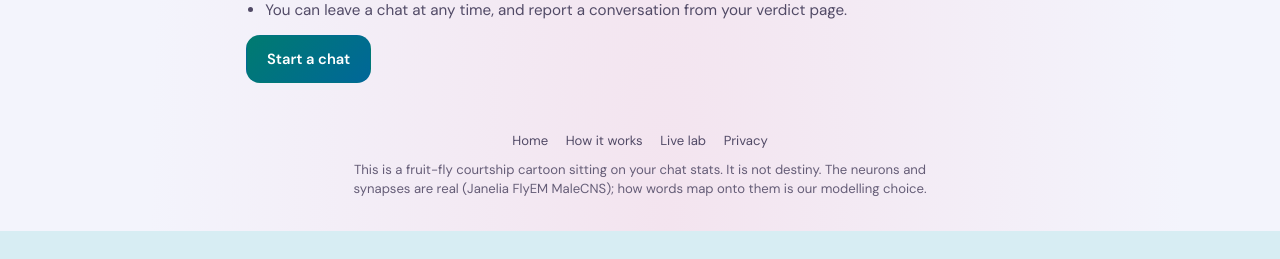
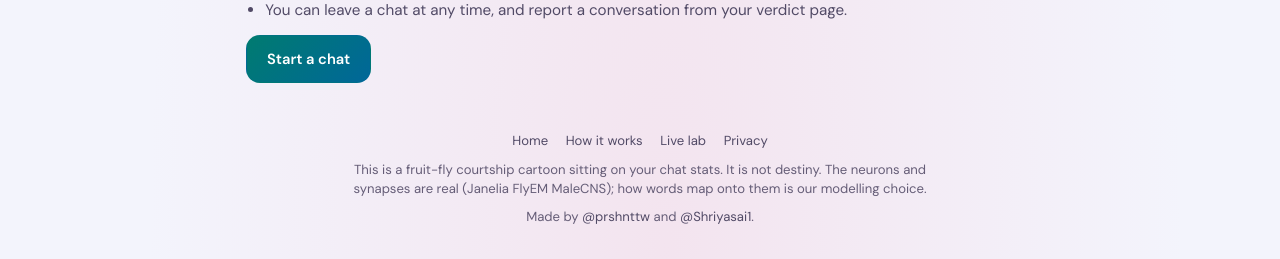
Before and after one commit to prshnttw/Fly-Flirt, a Flask app: page /how in a window 1280 px wide. Shown: the part 1953-2212 px from the top of the page. Before the commit the page ends 2184 px from the top, so only its background shows below. Run offline with Flask 3, Linux system fonts and the light colour scheme; some web fonts are replaced.

Commit message:
[update] readme added credits

```diff
--- a/static/css/app.css
+++ b/static/css/app.css
@@ -191,6 +191,8 @@ button { font-family: inherit; }
 .site-foot nav { display: flex; justify-content: center; flex-wrap: wrap; gap: 1.1rem; margin-bottom: 0.6rem; }
 .site-foot nav a { color: var(--text-2); }
 .site-foot .disclaimer { max-width: 620px; margin: 0 auto; }
+.site-foot .credits { margin-top: 0.5rem; }
+.site-foot .credits a { color: var(--text-2); }
 
 /* ==========================================================================
    Landing
--- a/templates/_footer.html
+++ b/templates/_footer.html
@@ -6,4 +6,5 @@
     <a href="{{ url_for('pages.how') }}#privacy">Privacy</a>
   </nav>
   <p class="disclaimer">This is a fruit-fly courtship cartoon sitting on your chat stats. It is not destiny. The neurons and synapses are real (Janelia FlyEM MaleCNS); how words map onto them is our modelling choice.</p>
+  <p class="credits">Made by <a href="https://x.com/prshnttw" target="_blank" rel="noopener">@prshnttw</a> and <a href="https://x.com/Shriyasai1" target="_blank" rel="noopener">@Shriyasai1</a>.</p>
 </footer>
```
Also changed, not shown: README.md.
